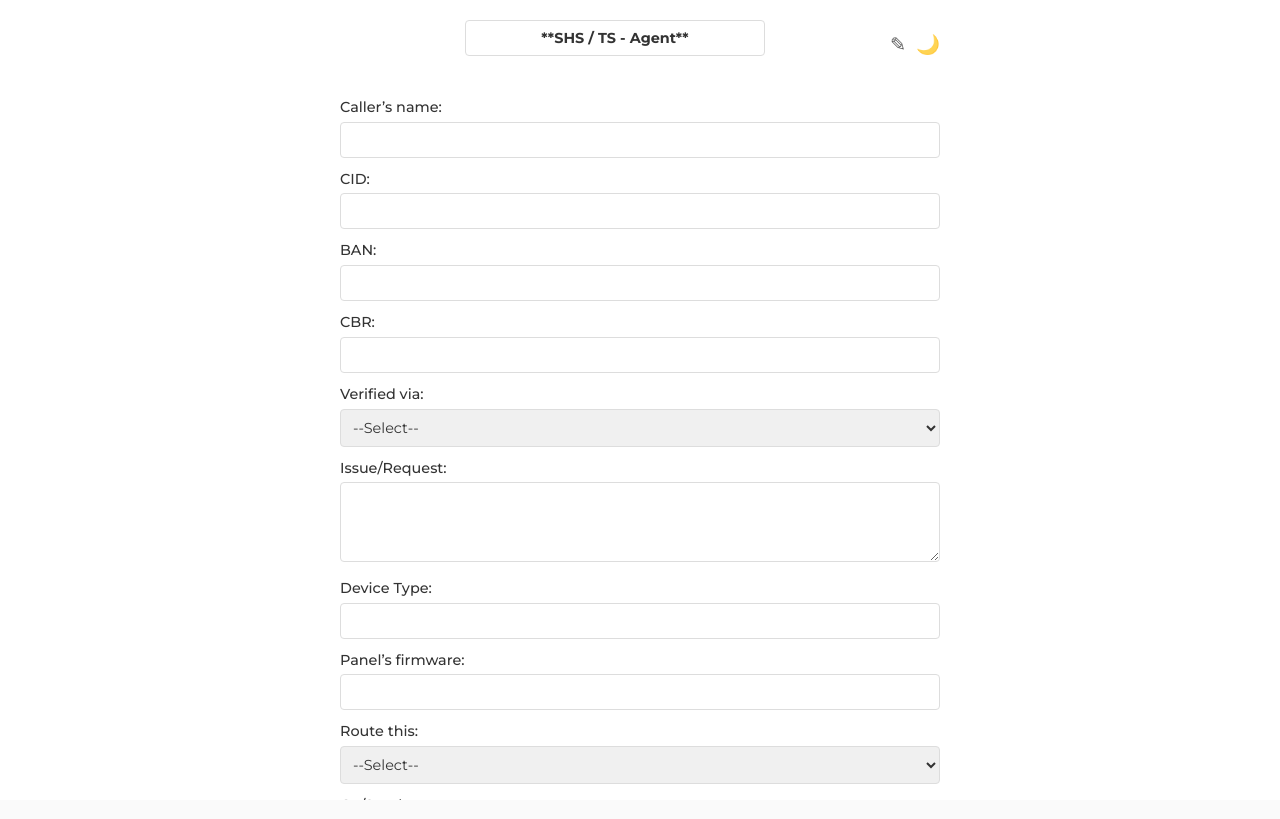
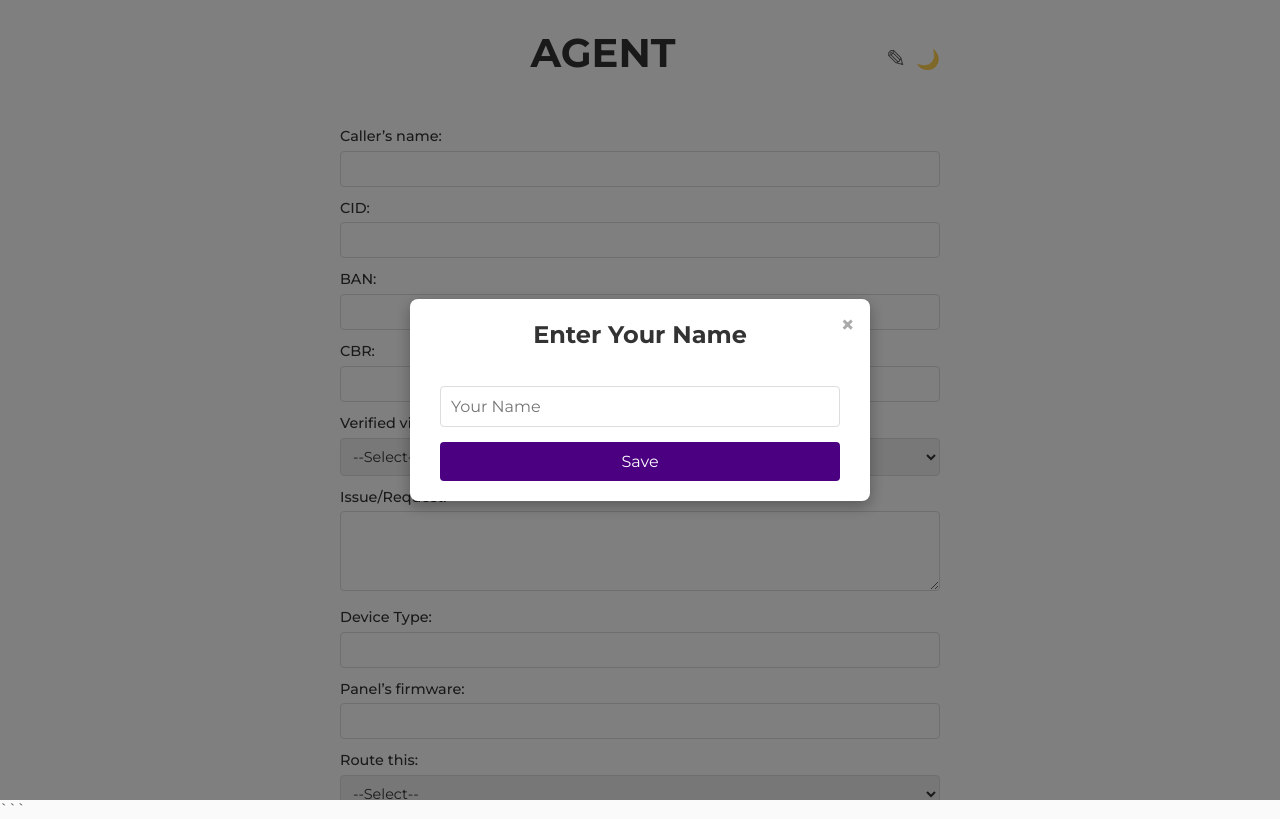
Before and after one commit to Faroukla99/Notini, a plain HTML site: page index.html in a window 1280 px wide. Drawn offline with Linux system fonts and the light colour scheme.

Commit message:
Full index.html update
- Modified displayed agent element
- Added pop-up function
- enhanced css code

````diff
--- a/index.html
+++ b/index.html
@@ -74,7 +74,9 @@
     align-items: center;
     justify-content: center;
     margin-bottom: 30px;
-  }
+    gap: 20px; /* Adds space between the field and icons */
+}
+
 
   .field-area {
     flex: 1;
@@ -84,20 +86,22 @@
 
   .top-field {
     text-align: center;
-    border: none;
-    background: transparent;
+    border: none !important; /* Removes all borders */
+    background: transparent !important; /* Ensures background is transparent */
     color: inherit;
-    font-size: 1rem;
-    font-weight: 600;
-    padding: 5px 0;
+    font-size: 2.5rem !important; /* Increases font size for prominence */
+    font-weight: 700; /* Makes the text bolder */
+    padding: 0; /* Removes padding to eliminate any visual borders */
     width: 100%;
-    max-width: 300px;
-  }
+    max-width: 400px; /* Adjust as needed for your layout */
+    box-sizing: border-box;
+    text-transform: uppercase;
+}
 
   .top-field:focus {
-    outline: none;
-    border-bottom: 1px solid var(--accent-purple);
-  }
+    outline: none !important; /* Removes the default outline */
+    box-shadow: none !important; /* Ensures no shadow appears on focus */
+}
 
   .right-actions {
     display: flex;
@@ -106,7 +110,7 @@
   }
 
   .edit-icon, .dark-mode-toggle button {
-    font-size: 1.2rem;
+    font-size: 1.5rem; /* Increases icon size for better visibility */
     cursor: pointer;
     user-select: none;
     background: none;
@@ -115,12 +119,12 @@
     transition: transform 0.2s, opacity 0.2s;
     opacity: 0.8;
     padding: 0;
-  }
+}
 
   .edit-icon:hover, .dark-mode-toggle button:hover {
     transform: scale(1.1);
     opacity: 1;
-  }
+}
 
   .dark-mode-toggle button {
     font-size: 1.2rem;
@@ -230,6 +234,100 @@
       font-size: 1rem;
     }
   }
+  /* Modal Styles */
+.modal {
+  display: none; /* Hidden by default */
+  position: fixed; /* Stay in place */
+  z-index: 1000; /* Sit on top */
+  left: 0;
+  top: 0;
+  width: 100%; /* Full width */
+  height: 100%; /* Full height */
+  overflow: auto; /* Enable scroll if needed */
+  background-color: rgba(0, 0, 0, 0.5); /* Black w/ opacity */
+  display: flex;
+  justify-content: center;
+  align-items: center;
+}
+
+.modal-content {
+  background-color: var(--container-bg-light);
+  padding: 20px 30px;
+  border-radius: var(--modal-border-radius, 8px);
+  width: 90%;
+  max-width: 400px;
+  box-shadow: 0 5px 15px rgba(0,0,0,0.3);
+  position: relative;
+  transition: background-color 0.3s;
+}
+
+body.dark-mode .modal-content {
+  background-color: var(--container-bg-dark);
+}
+
+.close-modal {
+  position: absolute;
+  top: 10px;
+  right: 15px;
+  font-size: 1.5rem;
+  font-weight: bold;
+  color: #aaa;
+  cursor: pointer;
+  transition: color 0.3s;
+}
+
+.close-modal:hover {
+  color: #000;
+}
+
+.modal-content h2 {
+  margin-top: 0;
+  font-size: 1.5rem;
+  text-align: center;
+}
+
+.modal-content input[type="text"] {
+  width: 100%;
+  padding: 10px;
+  margin: 15px 0;
+  border: 1px solid var(--input-border-light);
+  border-radius: 4px;
+  font-size: 1rem;
+  box-sizing: border-box;
+}
+
+body.dark-mode .modal-content input[type="text"] {
+  background: #1f1f1f;
+  border: 1px solid var(--input-border-dark);
+  color: var(--text-dark);
+}
+
+.modal-content button {
+  width: 100%;
+  padding: 10px;
+  background: var(--accent-purple);
+  border: none;
+  border-radius: 4px;
+  color: #fff;
+  font-size: 1rem;
+  cursor: pointer;
+  transition: background 0.3s;
+}
+
+.modal-content button:hover {
+  background: #3a0069;
+}
+
+@media (max-width: 500px) {
+  .modal-content h2 {
+    font-size: 1.2rem;
+  }
+  .modal-content input[type="text"],
+  .modal-content button {
+    font-size: 0.9rem;
+  }
+}
+
 </style>
 </head>
 <body>
@@ -237,7 +335,7 @@
   <form id="noteForm">
     <div class="top-field-group">
       <div class="field-area">
-        <input type="text" class="top-field" id="topField" name="topField" value="**SHS / TS - Agent**" readonly />
+        <input type="text" class="top-field" id="topField" name="topField" value="Agent" readonly />
       </div>
       <div class="right-actions">
         <span class="edit-icon" id="editIcon">✎</span>
@@ -320,6 +418,16 @@
     </div>
   </form>
 </div>
+<!-- Modal Structure -->
+<div id="nameModal" class="modal">
+  <div class="modal-content">
+    <span class="close-modal" id="closeModal">&times;</span>
+    <h2>Enter Your Name</h2>
+    <input type="text" id="agentNameInput" placeholder="Your Name" required />
+    <button id="saveNameBtn">Save</button>
+  </div>
+</div>
+
 <script>
   const form = document.getElementById('noteForm');
   const copyBtn = document.getElementById('copyBtn');
@@ -363,7 +471,7 @@
   }
 
   copyBtn.addEventListener('click', () => {
-    const topFieldValue = form.topField.value.trim();
+    const topFieldValue = `**SHS/TS - ${form.topField.value.trim()}**`;
     const callerName = form.callerName.value.trim();
     const cid = form.cid.value.trim();
     const ban = form.ban.value.trim();
@@ -414,14 +522,60 @@ Resolved: ${resolved}`;
   });
 
   resetBtn.addEventListener('click', () => {
-    // Remove the line that sets topField.value to Farouk
-    // Just form.reset() will revert topField to its defaultValue
     form.reset();
     topField.readOnly = true;
     editingTopField = false;
-    // No need to set a hard-coded value here,
-    // since defaultValue is now what the user last edited it to.
   });
+  // Modal Elements
+const modal = document.getElementById('nameModal');
+const closeModal = document.getElementById('closeModal');
+const saveNameBtn = document.getElementById('saveNameBtn');
+const agentNameInput = document.getElementById('agentNameInput');
+
+// Show modal on page load
+window.addEventListener('DOMContentLoaded', () => {
+  modal.style.display = 'flex';
+  agentNameInput.focus();
+});
+
+// Close modal when clicking the close icon
+closeModal.addEventListener('click', () => {
+  saveName();
+});
+
+// Save name and close modal when clicking Save button
+saveNameBtn.addEventListener('click', () => {
+  saveName();
+});
+// Allow pressing Enter to save the name
+agentNameInput.addEventListener('keydown', (event) => {
+  if (event.key === 'Enter') {
+    event.preventDefault(); // Prevent form submission if inside a form
+    saveName();
+  }
+});
+// Function to save the agent's name
+function saveName() {
+  const name = agentNameInput.value.trim();
+  if (name === '') {
+    alert('Please enter your name.');
+    agentNameInput.focus();
+  } else {
+    topField.value = name;
+    topField.defaultValue = name;
+    modal.style.display = 'none';
+  }
+}
+
+// Close modal when clicking outside the modal content
+window.addEventListener('click', (event) => {
+  if (event.target == modal) {
+    saveName();
+  }
+}
+);
+
 </script>
 </body>
 </html>
+```
````
